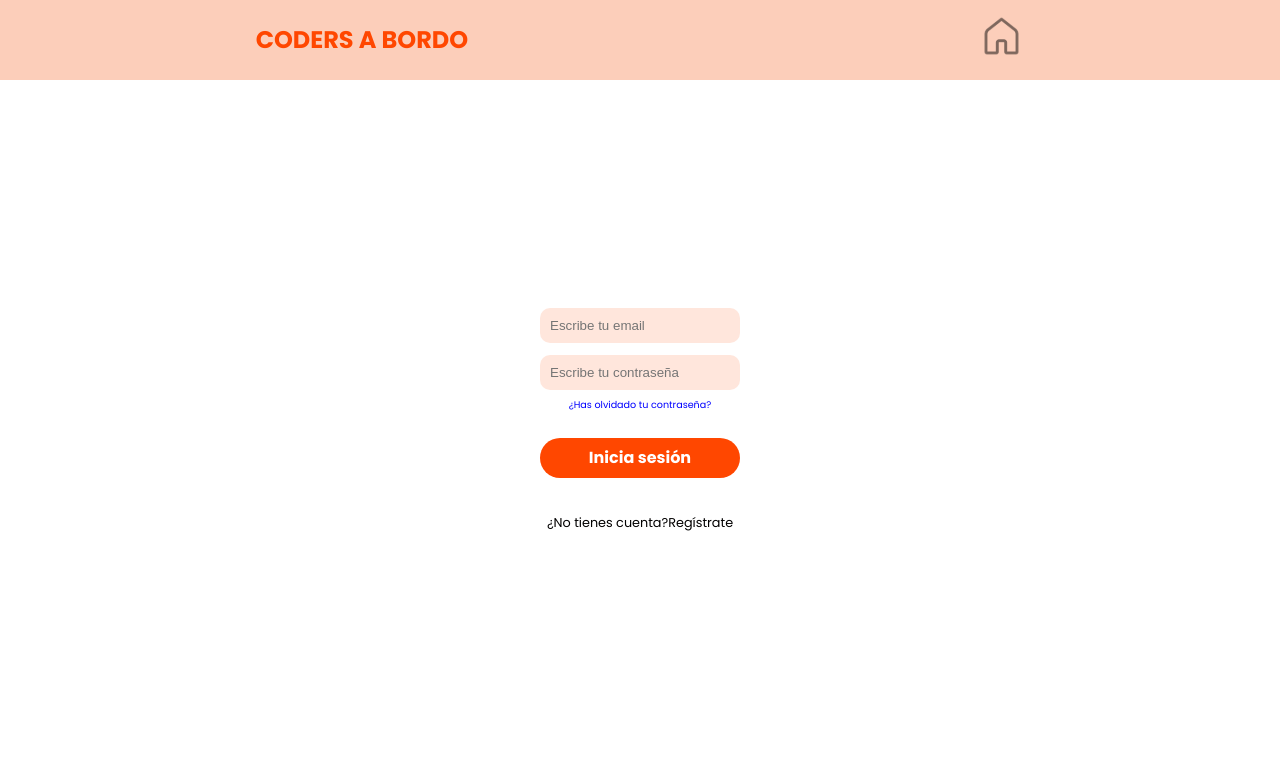
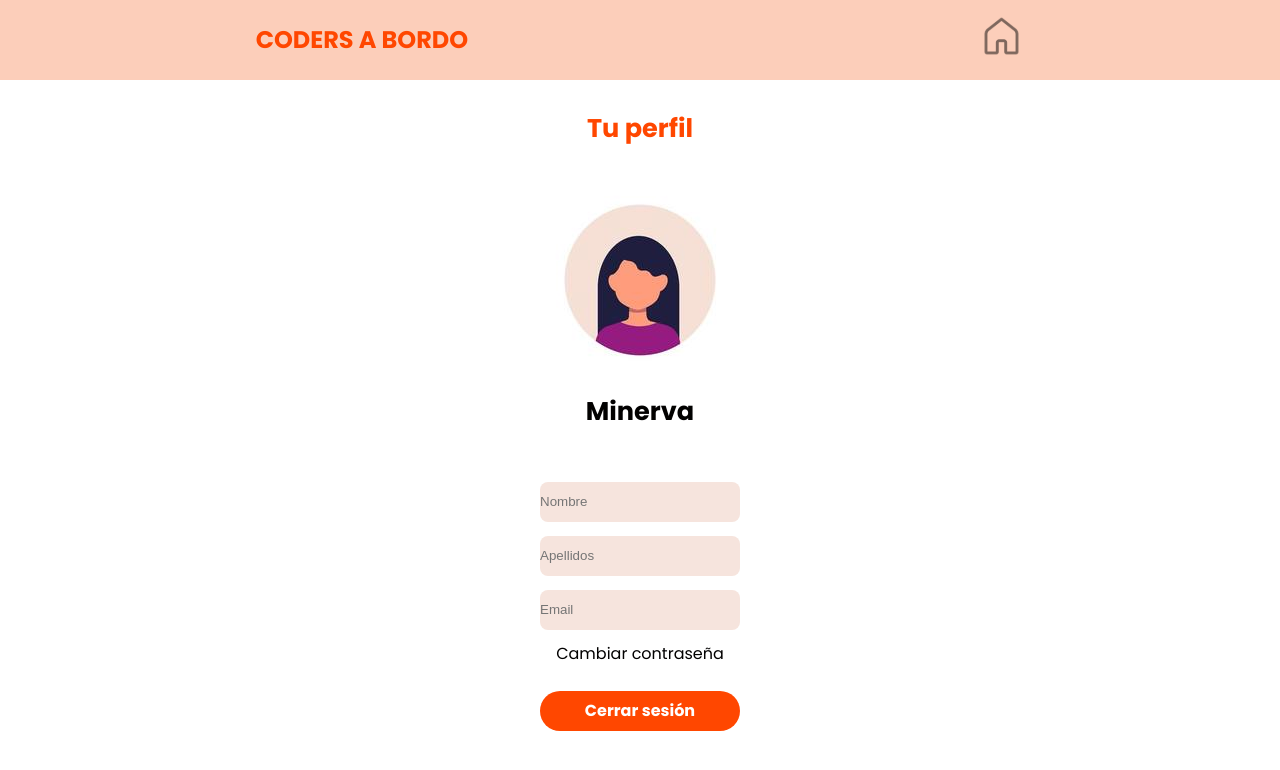
Before and after one commit to stranger-strings-team/front-codersabordo, a React (Vite) app: page /profile in a window 1280 px wide. Before the commit this address led to /login. Shown: the top 770 px of the page. Built offline with nearby package versions, Linux system fonts and the light colour scheme.

Commit message:
few changes

```diff
--- a/src/pages/Profile/Profile.tsx
+++ b/src/pages/Profile/Profile.tsx
@@ -2,61 +2,72 @@ import React, { useEffect, useState } from 'react'
 import { Link, useNavigate } from 'react-router-dom'
 import Perfil from '../../assets/profile.png'
 import Spacer from '../../components/Spacer/Spacer'
-import { Container, OrangeText } from '../../Global.style'
+import { Container, DarkText, OrangeText } from '../../Global.style'
 import { Button, Myspan } from '../Login/LoginStyle'
 import { Input, InputDiv} from './ProfileStyle'
 
 type Props = {}
 
-type UserTypes = {name: string, surname: string, email: string}
+//type UserTypes = {name: string, surname: string, email: string}
 
 const Profile = () => {
 
     const navigate = useNavigate();
 
-    const [user, setUser] = useState<UserTypes>();
-    const [loading, setLoading] = useState(true);
+    // const [user, setUser] = useState<UserTypes>();
+    // const [loading, setLoading] = useState(true);
 
-    useEffect(() => {
-      const token = sessionStorage.getItem('access_token');
-      if (!token) {
-        navigate('/login');
-        return;
-      }
+    // useEffect(() => {
+    //   const token = sessionStorage.getItem('access_token');
+    //   if (!token) {
+    //     navigate('/login');
+    //     return;
+    //   }
 
-      fetch('https://localhost:4000/api/user', {
-        headers: {
-          Authorisation: `Bearer ${token}`,
-        },
-      })
-      .then((response) => {
-        if(!response.ok) {
-          throw new Error('Failed to retrieve user data');
-        }
-        return response.json();
-      })
-      .then((data) => {
-        setUser(data);
-        setLoading(false);
-      })
-      .catch((error) => {
-        console.error(error);
-        setLoading(false);
-      });
-    }, [navigate]);
+    //   fetch('https://localhost:4000/api/user', {
+    //     headers: {
+    //       Authorisation: `Bearer ${token}`,
+    //     },
+    //   })
+    //   .then((response) => {
+    //     if(!response.ok) {
+    //       throw new Error('Failed to retrieve user data');
+    //     }
+    //     return response.json();
+    //   })
+    //   .then((data) => {
+    //     setUser(data);
+    //     setLoading(false);
+    //   })
+    //   .catch((error) => {
+    //     console.error(error);
+    //     setLoading(false);
+    //   });
+    // }, [navigate]);
 
     const handlerLogout = () => {
       sessionStorage.removeItem("access_token");
       navigate("/login")
     };
 
-    if (loading) {
-      return <div>Loading...</div>;
-    }
+    // if (loading) {
+    //   return <div>Loading...</div>;
+    // }
 
   return (
     <Container>
-        <h3>
+      <h3><OrangeText>Tu perfil</OrangeText></h3>
+        <img src={Perfil} alt="user photo"/>
+        <Spacer size={12} axis='vertical' />
+        <h3><DarkText>Minerva</DarkText></h3>
+        <InputDiv>
+        <Input type="text" placeholder='Nombre'/>
+        <Input type="text" placeholder='Apellidos'/>
+        <Input type="text" placeholder='Email'/>
+        </InputDiv>
+        <p><Link to="/create-password">Cambiar contraseña</Link></p>
+        <Button onClick={handlerLogout}>Cerrar sesión</Button>
+        {/* <h3>
           <OrangeText>Tu perfil</OrangeText>
         </h3>
         <img src={Perfil} alt="user photo"/>
@@ -74,7 +85,7 @@ const Profile = () => {
         <p>
           <Link to="/create-password">Cambiar contraseña</Link>
         </p>
-        <Button onClick={handlerLogout}>Cerrar sesión</Button>
+        <Button onClick={handlerLogout}>Cerrar sesión</Button> */}
     </Container>
   )
 }
```
